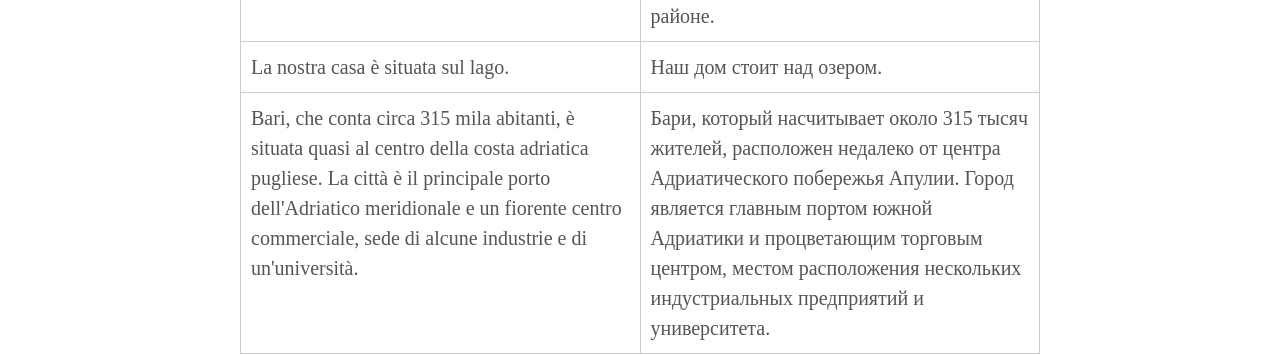
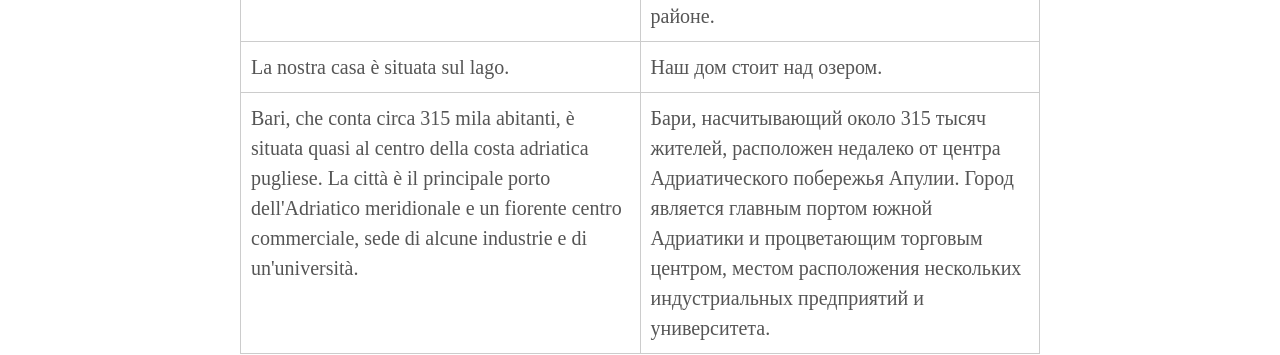
Before and after one commit to postolny/postolny.github.io, a Jekyll site: the page built from _posts/2021-06-26-situato.md, in a window 1280 px wide. Shown: the part 1191-1546 px from the top of the page. Built offline with Jekyll 4.4.1, drawn with Linux system fonts in a browser that asks for light colours.

Commit message:
Add files via upload

```diff
--- a/_posts/2021-06-26-situato.md
+++ b/_posts/2021-06-26-situato.md
@@ -25,4 +25,4 @@ p.pass., agg.
 |L'albergo è situato vicino alla spiaggia.|Гостиница расположена недалеко от пляжа.|
 |L'albergo è situato in una zona centrale.|Гостиница расположена в центральном районе.|
 |La nostra casa è situata sul lago.|Наш дом стоит над озером.|
-|Bari, che conta circa 315 mila abitanti, è situata quasi al centro della costa adriatica pugliese. La città è il principale porto dell'Adriatico meridionale e un fiorente centro commerciale, sede di alcune industrie e di un'università.|Бари, который насчитывает около 315 тысяч жителей, расположен недалеко от центра Адриатического побережья Апулии. Город является главным портом южной Адриатики и процветающим торговым центром, местом расположения нескольких индустриальных предприятий и университета.|
+|Bari, che conta circa 315 mila abitanti, è situata quasi al centro della costa adriatica pugliese. La città è il principale porto dell'Adriatico meridionale e un fiorente centro commerciale, sede di alcune industrie e di un'università.|Бари, насчитывающий около 315 тысяч жителей, расположен недалеко от центра Адриатического побережья Апулии. Город является главным портом южной Адриатики и процветающим торговым центром, местом расположения нескольких индустриальных предприятий и университета.|
```
